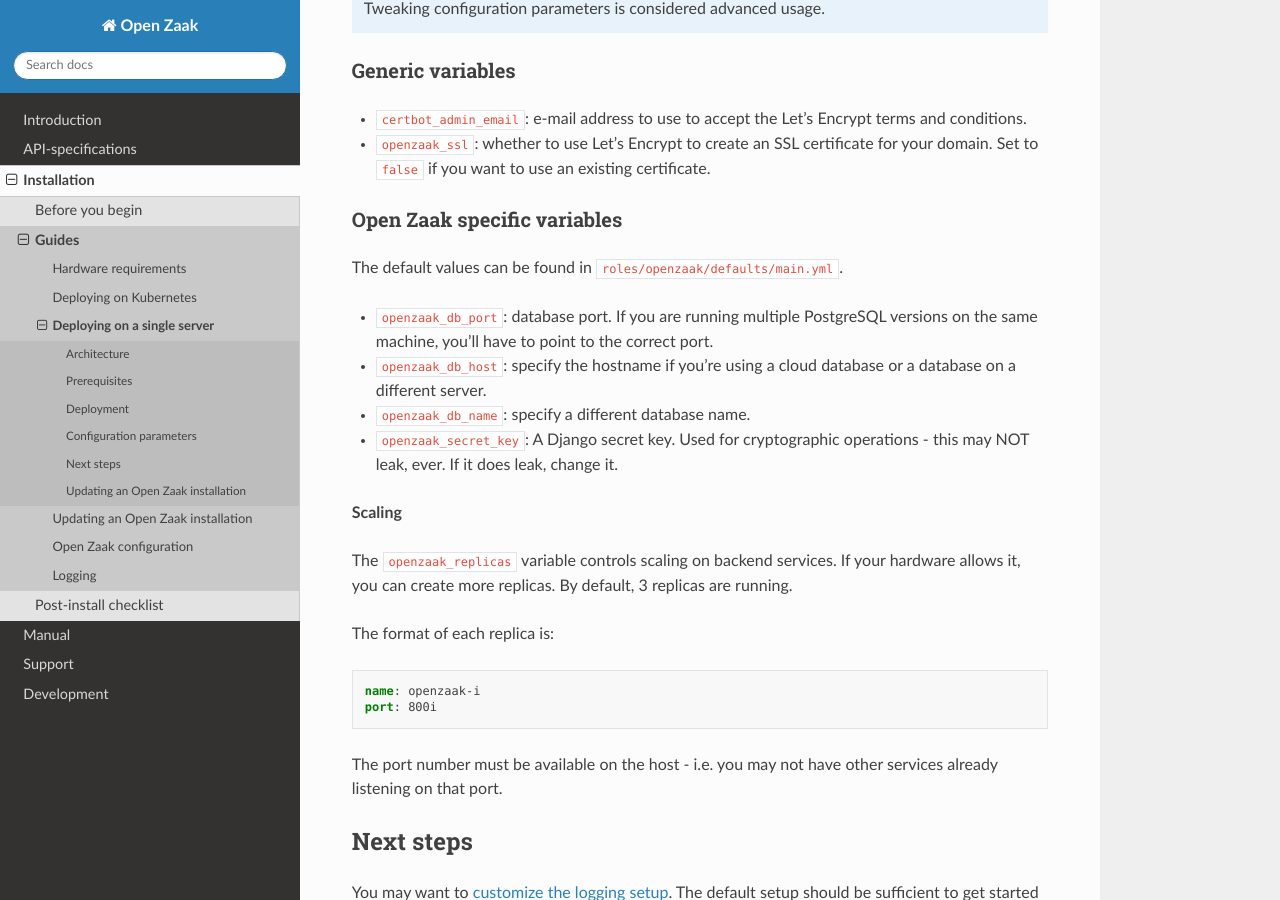
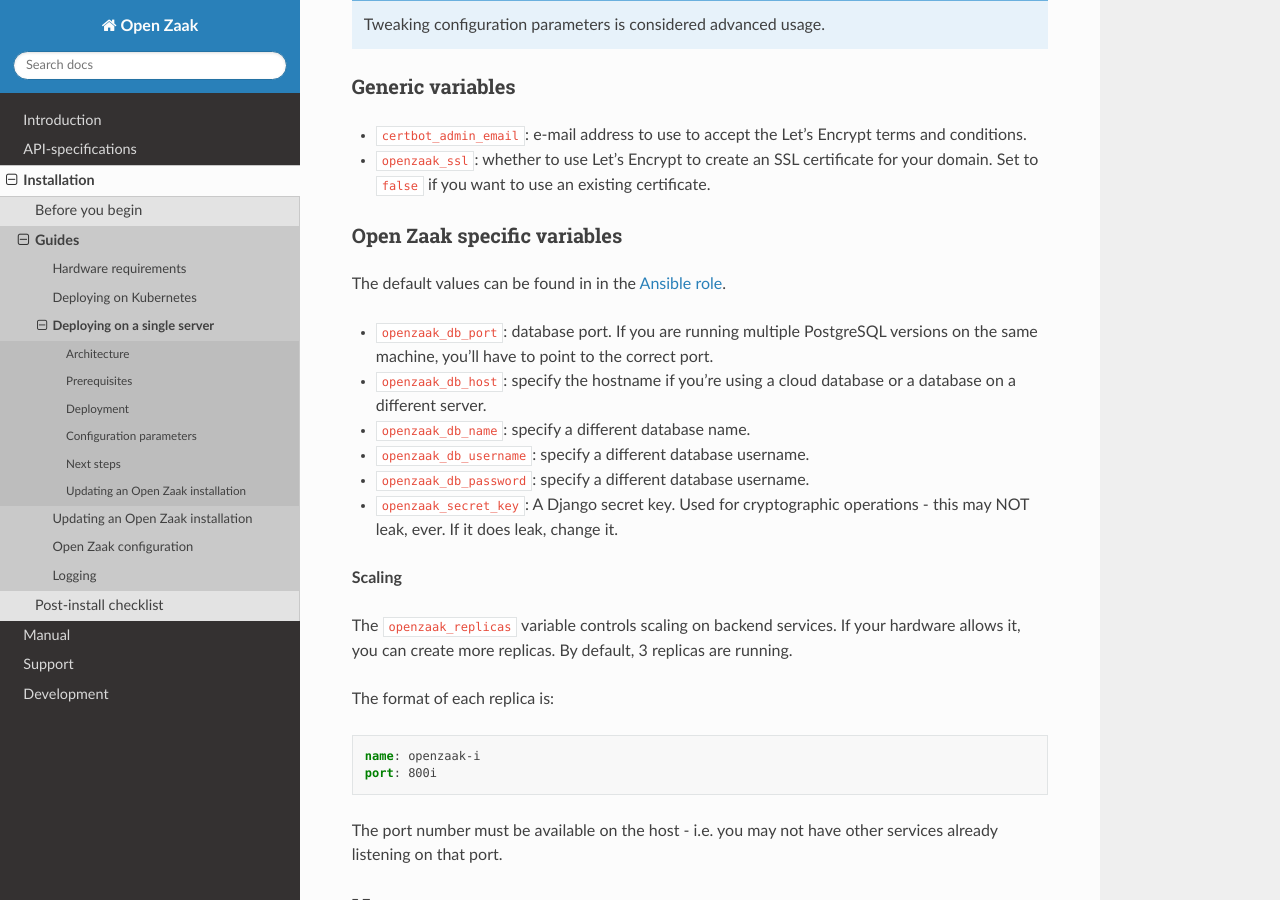
Before and after one commit to open-zaak/open-zaak, a Sphinx documentation site: the page built from docs/installation/deployment/single_server.rst, in a window 1280 px wide and 900 px high, scrolled down 4589 px. Built offline with Sphinx 7.4.7 and the Read the Docs theme 2.0.0, drawn with Linux system fonts in a browser that asks for light colours; pages that are not in the unit, such as notebooks, are missing from menus; some of the changed text lies outside the part shown.

Commit message:
Small install documentation improvements.

```diff
--- a/docs/installation/deployment/single_server.rst
+++ b/docs/installation/deployment/single_server.rst
@@ -20,7 +20,7 @@
 ============
 
 The application is deployed as Docker containers, of which the images are
-available on `docker hub`_. Traffic is routed to the server, where the web
+available on `Docker hub`_. Traffic is routed to the server, where the web
 server (nginx) handles SSL termination and proxies the requests to the
 application containers.
 
@@ -102,7 +103,7 @@
 
 Create the ``vars/open-zaak.yml`` file - you can find an example in
 ``vars/open-zaak.yml.example``. Generate a secret key using the
-`django secret key generator`_ and put the value between single
+`Django secret key generator`_ and put the value between single
 quotes.
 
 Configure the host by creating the ``hosts`` file from the example:
@@ -111,9 +112,9 @@
 
     (env) [user@laptop]$ cp hosts.example hosts
 
-Edit the ``open-zaak.gemeente.nl`` to point to your actual domain name. You must
-make sure that the DNS entry for this domain points to the IP address of your
-server.
+In the `hosts` file, edit the ``open-zaak.gemeente.nl`` to point to your actual
+domain name. You must make sure that the DNS entry for this domain points to the
+IP address of your server.
 
 .. warning:: It's important to use the correct domain name, as the SSL certificate
    will be generated for this domain and only this domain will be whitelisted
@@ -162,7 +163,7 @@
         --user admin
         --inventory my-hosts \  # Use inventory file ``my-hosts`` instead of ``hosts``.
         --limit open-zaak.gemeente.nl \  # Only pick open-zaak.gemeente.nl from the inventory file.
-        --extra-vars "openzaak_ssl=false app_db_name=openzaak-test app_db_user=openzaak-test" \
+        --extra-vars "openzaak_ssl=false openzaak_db_name=open-zaak-test openzaak_db_username=open-zaak-test" \
         --connection local \
         --become \
         --become-method=sudo \
@@ -243,13 +244,15 @@
 Open Zaak specific variables
 ----------------------------
 
-The default values can be found in ``roles/openzaak/defaults/main.yml``.
+The default values can be found in in the `Ansible role`_.
 
 * ``openzaak_db_port``: database port. If you are running multiple PostgreSQL versions
   on the same machine, you'll have to point to the correct port.
 * ``openzaak_db_host``: specify the hostname if you're using a cloud database
   or a database on a different server.
 * ``openzaak_db_name``: specify a different database name.
+* ``openzaak_db_username``: specify a different database username.
+* ``openzaak_db_password``: specify a different database username.
 * ``openzaak_secret_key``: A Django secret key. Used for cryptographic
   operations - this may NOT leak, ever. If it does leak, change it.
 
@@ -269,8 +272,9 @@
 The port number must be available on the host - i.e. you may not have other
 services already listening on that port.
 
-.. _docker hub: https://hub.docker.com/u/openzaak
-.. _django secret key generator: https://miniwebtool.com/django-secret-key-generator/
+.. _Docker hub: https://hub.docker.com/u/openzaak
+.. _Django secret key generator: https://miniwebtool.com/django-secret-key-generator/
+.. _Ansible role: https://github.com/open-zaak/ansible-collection/blob/master/roles/open_zaak_docker/defaults/main.yml
 
 Next steps
 ==========
```
Also changed, not shown: other parts of docs/installation/deployment/single_server.rst (+1 -0 lines).
